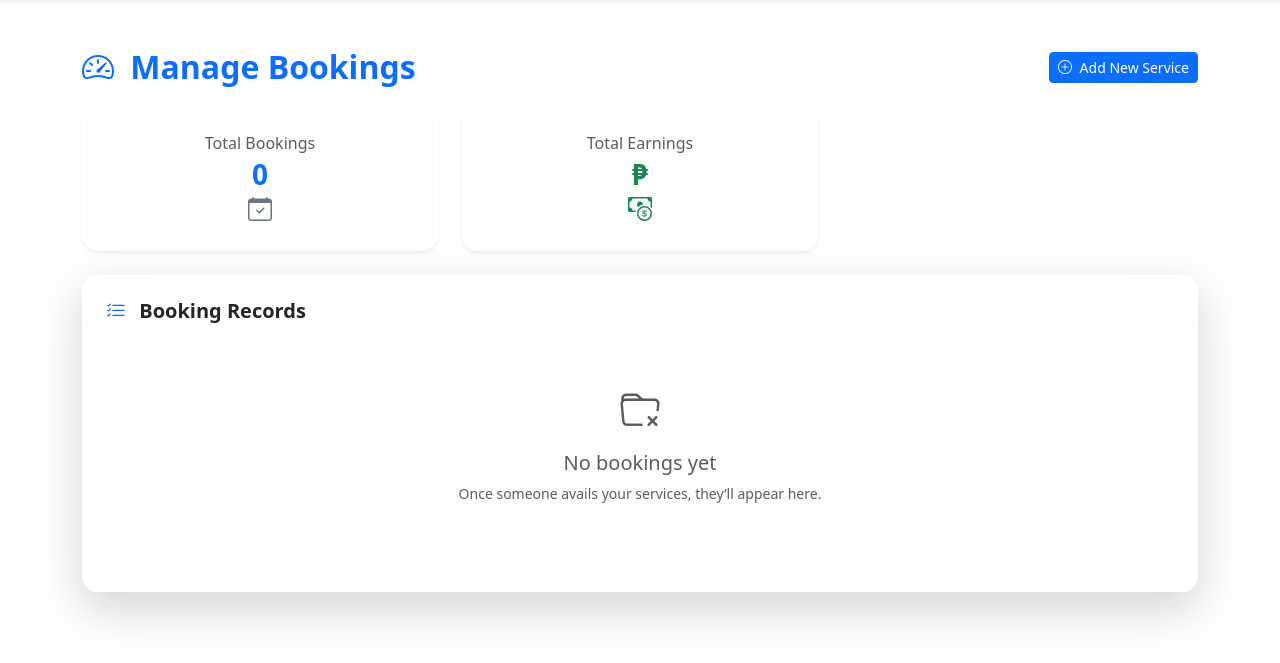
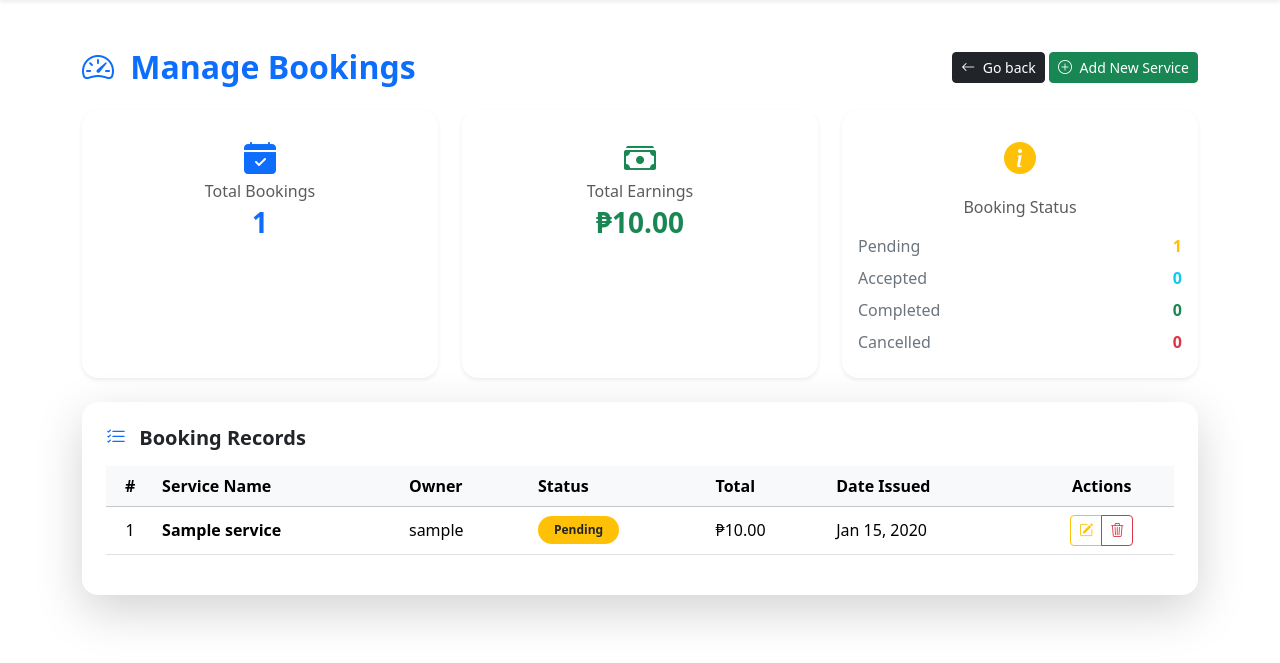
Before and after one commit to jerwinq19/SkillHub, a Django app: page /user/1/manage/ in a window 1280 px wide. Shown: the part 56-719 px from the top of the page. Run offline with Django 5.2, Linux system fonts and the light colour scheme; a user stored in the database is signed in; tables that the repository leaves empty hold one stand-in row (values such as "Sample post").

Commit message:
add and fix some bugs.

```diff
--- a/core/models.py
+++ b/core/models.py
@@ -30,7 +30,7 @@
     service = models.ForeignKey(Service, on_delete=models.CASCADE, related_name="service")
     booking_owner = models.ForeignKey(User, on_delete=models.CASCADE, related_name="owner")
     booking_status = models.CharField(max_length=50, choices=STATUS_CHOICES, default="Pending")
-    date_issued = models.DateTimeField(auto_now_add=True)
+    date_issued = models.DateTimeField(auto_now_add=True, editable=True)
 
     def __str__(self):
         return f"{self.service.service_name} - {self.booking_status} - {self.booking_owner.username}"
--- a/core/templates/core/add_service.html
+++ b/core/templates/core/add_service.html
@@ -1,4 +1,6 @@
 {% extends "base.html" %}
+
+{% block title %} Add service {% endblock %}
 
 {% block content %}
 <div class="container py-5 d-flex justify-content-center">
@@ -44,7 +46,7 @@
 
             <!-- Buttons -->
             <div class="d-flex justify-content-between align-items-center mt-4">
-            <a href="{% url 'profile' user.pk %}" class="btn btn-outline-secondary px-4">
+            <a href="{% url 'manage_service' user.pk %}" class="btn btn-outline-secondary px-4">
                 <i class="bi bi-arrow-left"></i> Cancel
             </a>
             <button type="submit" class="btn btn-success px-4">
--- a/core/templates/core/booking_confirmation.html
+++ b/core/templates/core/booking_confirmation.html
@@ -1,4 +1,6 @@
 {% extends 'base.html' %}
+
+{% block title %} Confirm Booking {% endblock %}
 
 {% block content %}
 <div class="container py-5 d-flex justify-content-center">
--- a/core/templates/core/confirm_delete.html
+++ b/core/templates/core/confirm_delete.html
@@ -1,4 +1,6 @@
 {% extends "base.html" %}
+
+{% block title %} Deletion Confirmation {% endblock %}
 
 {% block content %}
 <div class="container py-5 d-flex justify-content-center align-items-center min-vh-75">
--- a/core/templates/core/home.html
+++ b/core/templates/core/home.html
@@ -1,4 +1,6 @@
 {% extends "base.html" %}
+
+{% block title %} Home {% endblock %}
 
 {% block content %}
 <!-- Hero Section -->
--- a/core/templates/core/manage_services.html
+++ b/core/templates/core/manage_services.html
@@ -1,4 +1,6 @@
 {% extends "base.html" %}
+
+{% block title %} Manage service {% endblock %}
 
 {% block content %}
 <div class="container py-5">
@@ -8,28 +10,64 @@
         <h2 class="fw-bold text-primary mb-0">
             <i class="bi bi-speedometer2 me-2"></i> Manage Bookings
         </h2>
-        <a href="{% url 'add_service' %}" class="btn btn-primary btn-sm">
-            <i class="bi bi-plus-circle me-1"></i> Add New Service
-        </a>
+        <div>
+            <a href="{% url 'profile' user.pk %}" class="btn btn-dark btn-sm">
+                <i class="bi bi-arrow-left me-1"></i> Go back
+            </a>
+            <a href="{% url 'add_service' %}" class="btn btn-success btn-sm">
+                <i class="bi bi-plus-circle me-1"></i> Add New Service
+            </a>
+        </div>
     </div>
 
     <!-- Summary Cards -->
     <div class="row g-4 mb-4">
+
+        <!-- Total Bookings Card -->
         <div class="col-md-6 col-lg-4">
-            <div class="card border-0 shadow-sm rounded-4">
-                <div class="card-body text-center py-4">
+            <div class="card border-0 shadow-sm rounded-4 text-center h-100">
+                <div class="card-body py-4">
+                    <i class="bi bi-calendar-check-fill text-primary fs-2 mb-2"></i>
                     <h6 class="text-muted mb-1">Total Bookings</h6>
                     <h3 class="fw-bold text-primary mb-0">{{ total_booking }}</h3>
-                    <i class="bi bi-calendar-check text-secondary fs-4 mt-2"></i>
                 </div>
             </div>
         </div>
+
+        <!-- Total Earnings Card -->
         <div class="col-md-6 col-lg-4">
-            <div class="card border-0 shadow-sm rounded-4">
-                <div class="card-body text-center py-4">
+            <div class="card border-0 shadow-sm rounded-4 text-center h-100">
+                <div class="card-body py-4">
+                    <i class="bi bi-cash-stack text-success fs-2 mb-2"></i>
                     <h6 class="text-muted mb-1">Total Earnings</h6>
                     <h3 class="fw-bold text-success mb-0">₱{{ total_money.total|floatformat:2 }}</h3>
-                    <i class="bi bi-cash-coin text-success fs-4 mt-2"></i>
+                </div>
+            </div>
+        </div>
+
+        <!-- Booking Statuses Card -->
+        <div class="col-md-6 col-lg-4">
+            <div class="card border-0 shadow-sm rounded-4 h-100">
+                <div class="card-body py-4">
+                    <i class="bi bi-info-circle-fill text-warning fs-2 mb-3 d-block text-center"></i>
+                    <h6 class="text-muted text-center mb-3">Booking Status</h6>
+
+                    <div class="d-flex justify-content-between align-items-center mb-2">
+                        <span class="text-secondary">Pending</span>
+                        <span class="fw-bold text-warning">{{ pending }}</span>
+                    </div>
+                    <div class="d-flex justify-content-between align-items-center mb-2">
+                        <span class="text-secondary">Accepted</span>
+                        <span class="fw-bold text-info">{{ accepted }}</span>
+                    </div>
+                    <div class="d-flex justify-content-between align-items-center mb-2">
+                        <span class="text-secondary">Completed</span>
+                        <span class="fw-bold text-success">{{ completed }}</span>
+                    </div>
+                    <div class="d-flex justify-content-between align-items-center">
+                        <span class="text-secondary">Cancelled</span>
+                        <span class="fw-bold text-danger">{{ cancelled }}</span>
+                    </div>
                 </div>
             </div>
         </div>
@@ -65,10 +103,12 @@
                             <td>
                                 {% if data.booking_status == "Pending" %}
                                     <span class="badge bg-warning text-dark rounded-pill px-3 py-2">Pending</span>
-                                {% elif data.booking_status == "Approved" %}
-                                    <span class="badge bg-success rounded-pill px-3 py-2">Approved</span>
-                                {% elif data.booking_status == "Rejected" %}
-                                    <span class="badge bg-danger rounded-pill px-3 py-2">Rejected</span>
+                                {% elif data.booking_status == "Accepted" %}
+                                    <span class="badge bg-info rounded-pill px-3 py-2">Accepted</span>
+                                {% elif data.booking_status == "Completed" %}
+                                    <span class="badge bg-success rounded-pill px-3 py-2">Completed</span>
+                                {% elif data.booking_status == "Cancelled" %}
+                                    <span class="badge bg-danger rounded-pill px-3 py-2">Cancelled</span>
                                 {% else %}
                                     <span class="badge bg-secondary rounded-pill px-3 py-2">{{ data.booking_status }}</span>
                                 {% endif %}
@@ -77,10 +117,10 @@
                             <td>{{ data.date_issued|date:"M d, Y" }}</td>
                             <td class="text-center">
                                 <div class="btn-group">
-                                    <a href="{% url "update_service" data.service.pk %}" class="btn btn-outline-warning btn-sm">
+                                    <a href="{% url "update_transaction" data.pk %}" class="btn btn-outline-warning btn-sm">
                                         <i class="bi bi-pencil-square"></i>
                                     </a>
-                                    <a href="" class="btn btn-outline-danger btn-sm">
+                                    <a href="{% url 'delete_transaction' data.pk %}" class="btn btn-outline-danger btn-sm">
                                         <i class="bi bi-trash3"></i>
                                     </a>
                                 </div>
--- a/core/templates/core/profile.html
+++ b/core/templates/core/profile.html
@@ -1,4 +1,6 @@
 {% extends "base.html" %}
+
+{% block title %} Profile | {{ user.username}} {% endblock %}
 
 {% block content %}
 <div class="container py-5">
@@ -26,9 +28,6 @@
 
             <div>
                 <!-- Add Service Button -->
-                <a href="{% url 'add_service' %}" class="btn btn-primary btn-sm px-4 py-2">
-                    <i class="bi bi-plus-circle me-2"></i> Add Service
-                </a>
                 <a href="{% url "manage_service" user.pk %}" class="btn btn-success btn-sm px-4 py-2">
                     <i class="bi bi-plus-circle me-2"></i> Manage Service
                 </a>
--- a/core/templates/core/service_detail_view.html
+++ b/core/templates/core/service_detail_view.html
@@ -1,4 +1,6 @@
 {% extends 'base.html' %}
+
+{% block title %} Detail {% endblock %}
 
 {% block content %}
 <div class="container py-5">
--- a/core/templates/core/update_service.html
+++ b/core/templates/core/update_service.html
@@ -1,4 +1,6 @@
 {% extends "base.html" %}
+
+{% block title %} Update Serivce {% endblock %}
 
 {% block content %}
 <div class="container py-5 d-flex justify-content-center">
--- a/core/urls.py
+++ b/core/urls.py
@@ -24,6 +24,9 @@
     # manage service
     path('user/<int:pk>/manage/', views.ManageServiceView.as_view(), name="manage_service"),
 
+    # transaction crud
+    path('service/manage/update/<int:pk>/', views.UpdateTransactionView.as_view(), name="update_transaction"),
+    path('service/manage/delete/<int:pk>/', views.DeleteTransactionView.as_view(), name="delete_transaction"),
     # error page
     path('404/', views.View404.as_view(), name="404_page")
 ]
--- a/core/views.py
+++ b/core/views.py
@@ -1,6 +1,7 @@
 from django.urls import reverse_lazy
+from django.http import HttpResponse
 from django.shortcuts import get_object_or_404
-from django.views import generic
+from django.views import generic, View
 from . import forms
 from django.contrib.auth.models import User
 from django.contrib.auth.mixins import LoginRequiredMixin
@@ -50,7 +51,7 @@
         return super().form_valid(form)
 
     def get_success_url(self):
-        return reverse_lazy('profile', kwargs={'pk': self.request.user.pk })
+        return reverse_lazy('manage_service', kwargs={'pk': self.request.user.pk })
 
 class UserProfileView(LoginRequiredMixin, generic.DetailView):
     template_name = 'core/profile.html'
@@ -74,16 +75,12 @@
 
         context['detail_service_data'] = Service.objects.filter(pk=self.kwargs['pk'], slug=self.kwargs['slug'])
 
-        print("this run")
         return context
 
 class DeleteServie(LoginRequiredMixin, generic.DeleteView):
     model = Service
     template_name = 'core/confirm_delete.html'
 
-
-    # debug
-    print("Delete run")
     def get_success_url(self):
         return reverse_lazy('profile', kwargs={'pk': self.request.user.pk })
 
@@ -92,9 +89,6 @@
     model = Service
     form_class = forms.ServiceForm
     template_name = 'core/update_service.html'
-
-    # debug
-    print("update run")
 
     def get_success_url(self):
         return reverse_lazy('profile', kwargs={'pk': self.request.user.pk })
@@ -121,13 +115,36 @@
 
     def get_context_data(self, **kwargs):
         context = super().get_context_data(**kwargs)
+        context['total_booking'] = Transaction.objects.filter(service__provider=self.request.user).count()
+        context['total_money'] = Transaction.objects.filter(service__provider=self.request.user).aggregate(total=Sum('service__price'))
+        context['who_avail'] = Transaction.objects.filter(service__provider=self.request.user)
 
-        context['total_booking'] = Transaction.objects.exclude(booking_owner=self.request.user).count()
-        context['who_avail'] = Transaction.objects.exclude(booking_owner=self.request.user)
-        context['total_money'] = Transaction.objects.exclude(booking_owner=self.request.user).aggregate(total=Sum('service__price'))
+        context['pending'] = Transaction.objects.filter(service__provider=self.request.user,booking_status="Pending").count()
+        context['accepted'] = Transaction.objects.filter(service__provider=self.request.user,booking_status="Accepted").count()
+        context['completed'] = Transaction.objects.filter(service__provider=self.request.user,booking_status="Completed").count()
+        context['cancelled'] = Transaction.objects.filter(service__provider=self.request.user,booking_status="Cancelled").count()
 
         return context
 
+'''
+    TODO:
+    Gumawa kung pano ma iedit yung by id yung each service.
+'''
+
+class UpdateTransactionView(LoginRequiredMixin, generic.UpdateView):
+    model = Transaction
+    form_class = forms.TransactionForm
+    template_name = 'core/update_transaction.html'
+
+    def get_success_url(self):
+        return reverse_lazy('manage_service', kwargs={'pk': self.request.user.id })
+
+class DeleteTransactionView(LoginRequiredMixin, generic.DeleteView):
+    model = Transaction
+    template_name = 'core/delete_transaction.html'
+
+    def get_success_url(self):
+        return reverse_lazy('manage_service', kwargs={'pk': self.request.user.id })
 
 class View404(generic.TemplateView):
     template_name = '404.html'
```
Also changed, not shown: core/forms.py (+9 -1 lines), core/templates/core/delete_transaction.html (added, +27 -0 lines), core/templates/core/update_transaction.html (added, +66 -0 lines), core/migrations/0004_alter_service_provider_and_more.py (added).
